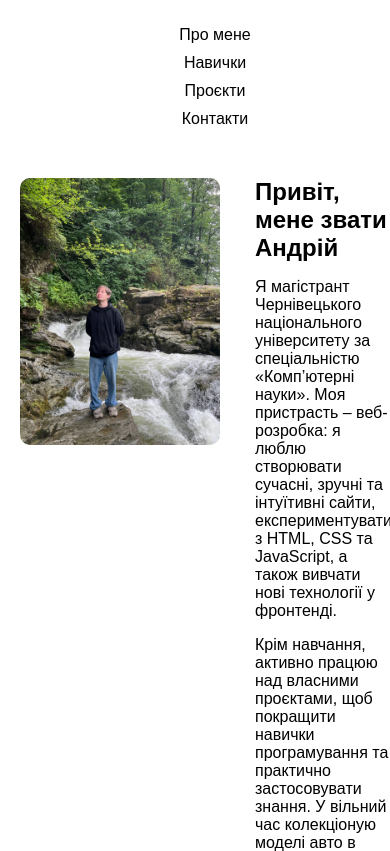
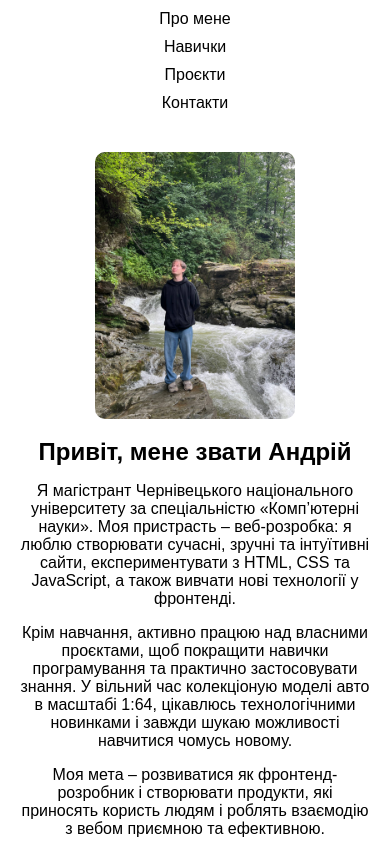
Before and after one commit to AndrewKozak2/portfolio, a plain HTML site: page index.html in a window 390 px wide. Shown: the top 851 px of the page. Drawn offline with Linux system fonts and the light colour scheme.

Commit message:
update media requests

```diff
--- a/style.css
+++ b/style.css
@@ -45,10 +45,10 @@ header nav a:hover {
   header nav ul {
     flex-direction: column;
     gap: 10px;
-    margin-bottom: 20px;
-  }
-  header nav a {
-    padding: 10px 15px;
+    margin: 0 auto 20px;
+    padding: 0;
+    list-style: none;
+    width: max-content;
   }
 }
 
@@ -56,7 +56,7 @@ header nav a:hover {
   display: flex;
   align-items: flex-start;
   gap: 30px;
-  margin-top: 40px;
+  margin-top: 10px;
 }
 .hero-photo {
   margin-right: 20px;
@@ -76,8 +76,14 @@ h1 {
 
 @media (max-width: 480px) {
   #hero {
+    flex-direction: column;
+    align-items: center;
+    text-align: center;
     gap: 15px;
-    margin-top: 20px;
+  }
+
+  .hero-photo {
+    margin: 0;
   }
 
   .hero-photo img {
```
